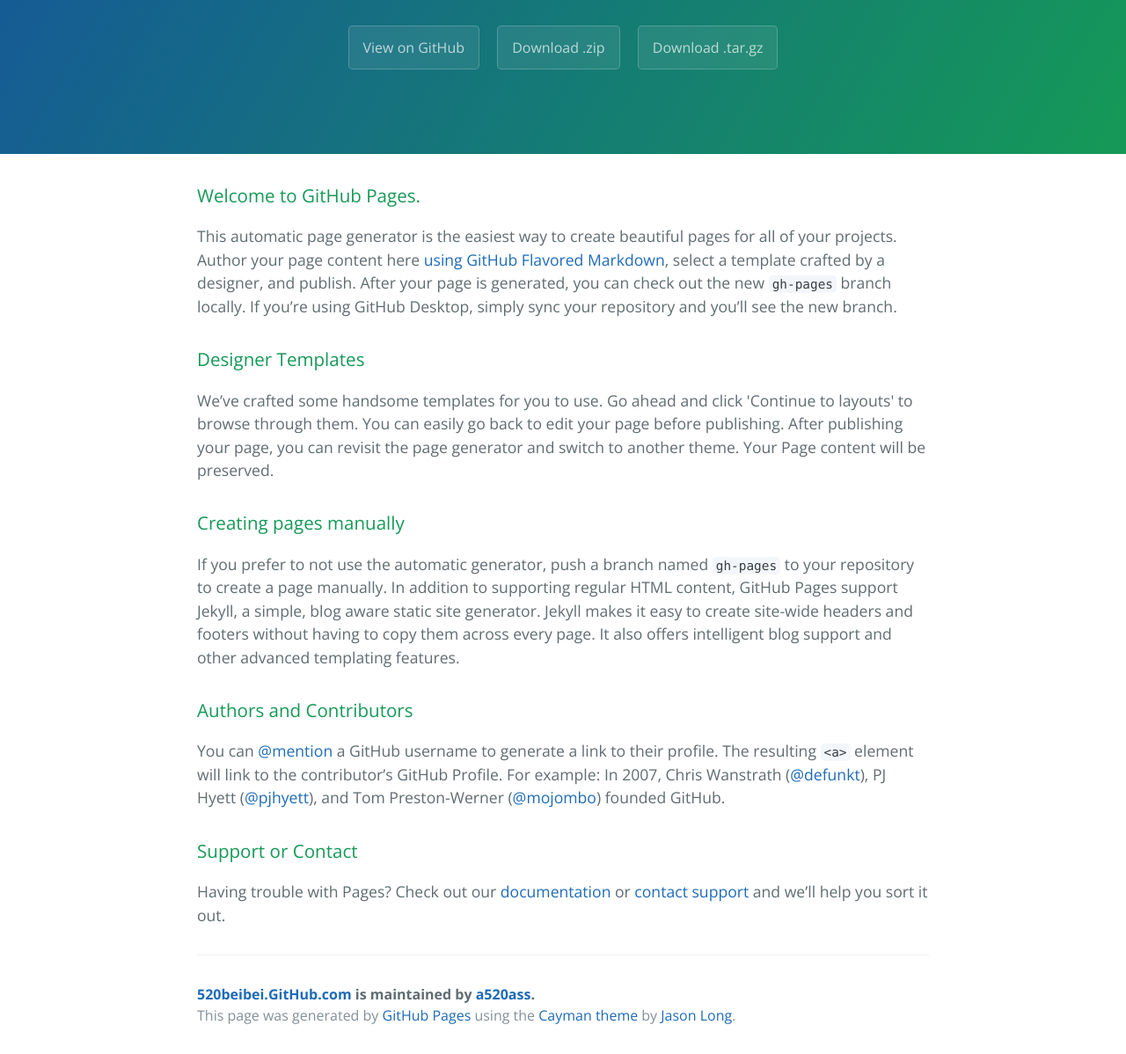
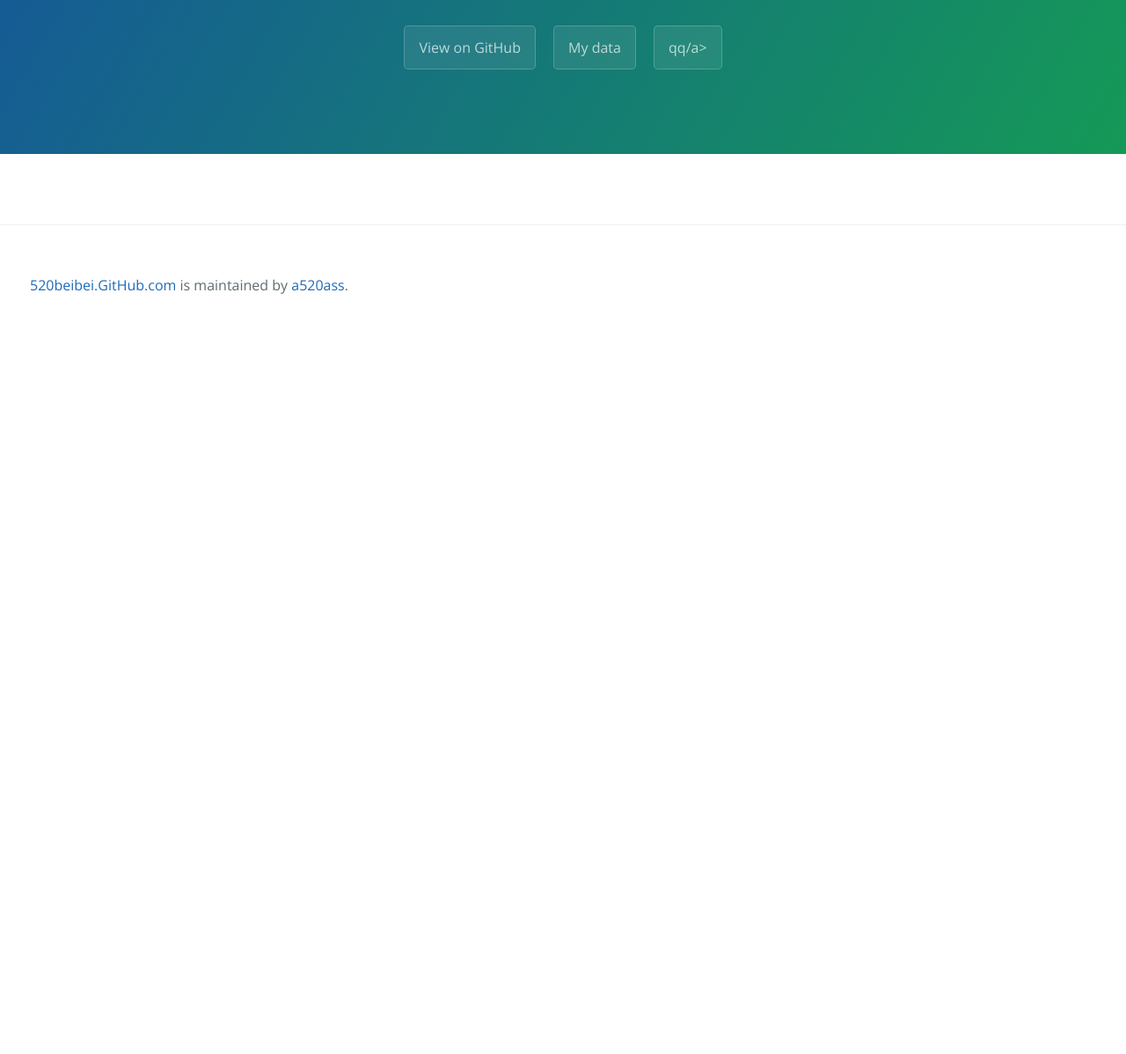
Before and after one commit to a520ass/520beibei.github.com, a plain HTML site: page index.html in a window 1280 px wide. Shown: the part 161-1359 px from the top of the page at 88% size. After the commit the page ends 800 px from the top, so only its background shows below. Drawn offline with nearby package versions, Linux system fonts and the light colour scheme.

Commit message:
Update index.html

```diff
--- a/index.html
+++ b/index.html
@@ -14,44 +14,11 @@
       <h1 class="project-name">我的主页。贝贝呢</h1>
       <h2 class="project-tagline"></h2>
       <a href="https://github.com/a520ass/520beibei.github.com" class="btn">View on GitHub</a>
-      <a href="https://github.com/a520ass/520beibei.github.com/zipball/master" class="btn">Download .zip</a>
-      <a href="https://github.com/a520ass/520beibei.github.com/tarball/master" class="btn">Download .tar.gz</a>
+      <a href="" class="btn">My data</a>
+      <a href="" class="btn">qq/a>
     </section>
-
-    <section class="main-content">
-      <h3>
-<a id="welcome-to-github-pages" class="anchor" href="#welcome-to-github-pages" aria-hidden="true"><span class="octicon octicon-link"></span></a>Welcome to GitHub Pages.</h3>
-
-<p>This automatic page generator is the easiest way to create beautiful pages for all of your projects. Author your page content here <a href="https://guides.github.com/features/mastering-markdown/">using GitHub Flavored Markdown</a>, select a template crafted by a designer, and publish. After your page is generated, you can check out the new <code>gh-pages</code> branch locally. If you’re using GitHub Desktop, simply sync your repository and you’ll see the new branch.</p>
-
-<h3>
-<a id="designer-templates" class="anchor" href="#designer-templates" aria-hidden="true"><span class="octicon octicon-link"></span></a>Designer Templates</h3>
-
-<p>We’ve crafted some handsome templates for you to use. Go ahead and click 'Continue to layouts' to browse through them. You can easily go back to edit your page before publishing. After publishing your page, you can revisit the page generator and switch to another theme. Your Page content will be preserved.</p>
-
-<h3>
-<a id="creating-pages-manually" class="anchor" href="#creating-pages-manually" aria-hidden="true"><span class="octicon octicon-link"></span></a>Creating pages manually</h3>
-
-<p>If you prefer to not use the automatic generator, push a branch named <code>gh-pages</code> to your repository to create a page manually. In addition to supporting regular HTML content, GitHub Pages support Jekyll, a simple, blog aware static site generator. Jekyll makes it easy to create site-wide headers and footers without having to copy them across every page. It also offers intelligent blog support and other advanced templating features.</p>
-
-<h3>
-<a id="authors-and-contributors" class="anchor" href="#authors-and-contributors" aria-hidden="true"><span class="octicon octicon-link"></span></a>Authors and Contributors</h3>
-
-<p>You can <a href="https://github.com/blog/821" class="user-mention">@mention</a> a GitHub username to generate a link to their profile. The resulting <code>&lt;a&gt;</code> element will link to the contributor’s GitHub Profile. For example: In 2007, Chris Wanstrath (<a href="https://github.com/defunkt" class="user-mention">@defunkt</a>), PJ Hyett (<a href="https://github.com/pjhyett" class="user-mention">@pjhyett</a>), and Tom Preston-Werner (<a href="https://github.com/mojombo" class="user-mention">@mojombo</a>) founded GitHub.</p>
-
-<h3>
-<a id="support-or-contact" class="anchor" href="#support-or-contact" aria-hidden="true"><span class="octicon octicon-link"></span></a>Support or Contact</h3>
-
-<p>Having trouble with Pages? Check out our <a href="https://help.github.com/pages">documentation</a> or <a href="https://github.com/contact">contact support</a> and we’ll help you sort it out.</p>
-
       <footer class="site-footer">
         <span class="site-footer-owner"><a href="https://github.com/a520ass/520beibei.github.com">520beibei.GitHub.com</a> is maintained by <a href="https://github.com/a520ass">a520ass</a>.</span>
-
-        <span class="site-footer-credits">This page was generated by <a href="https://pages.github.com">GitHub Pages</a> using the <a href="https://github.com/jasonlong/cayman-theme">Cayman theme</a> by <a href="https://twitter.com/jasonlong">Jason Long</a>.</span>
       </footer>
-
-    </section>
-
-
   </body>
 </html>
```
